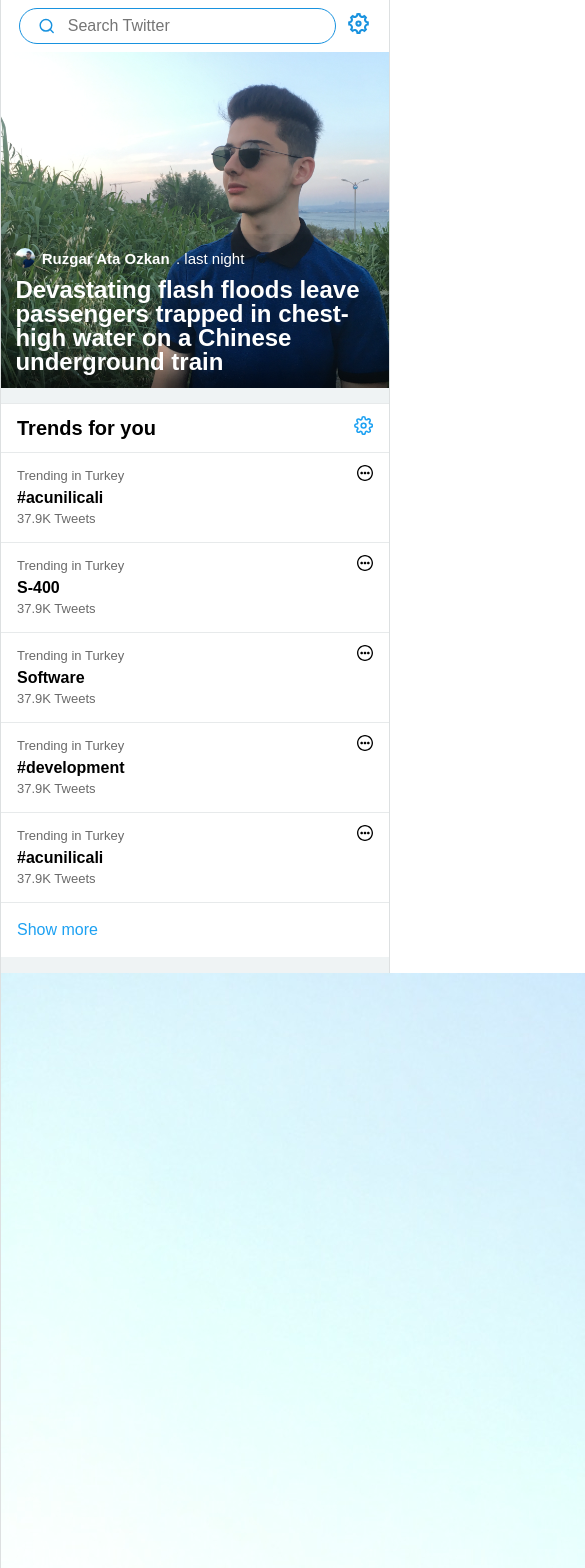
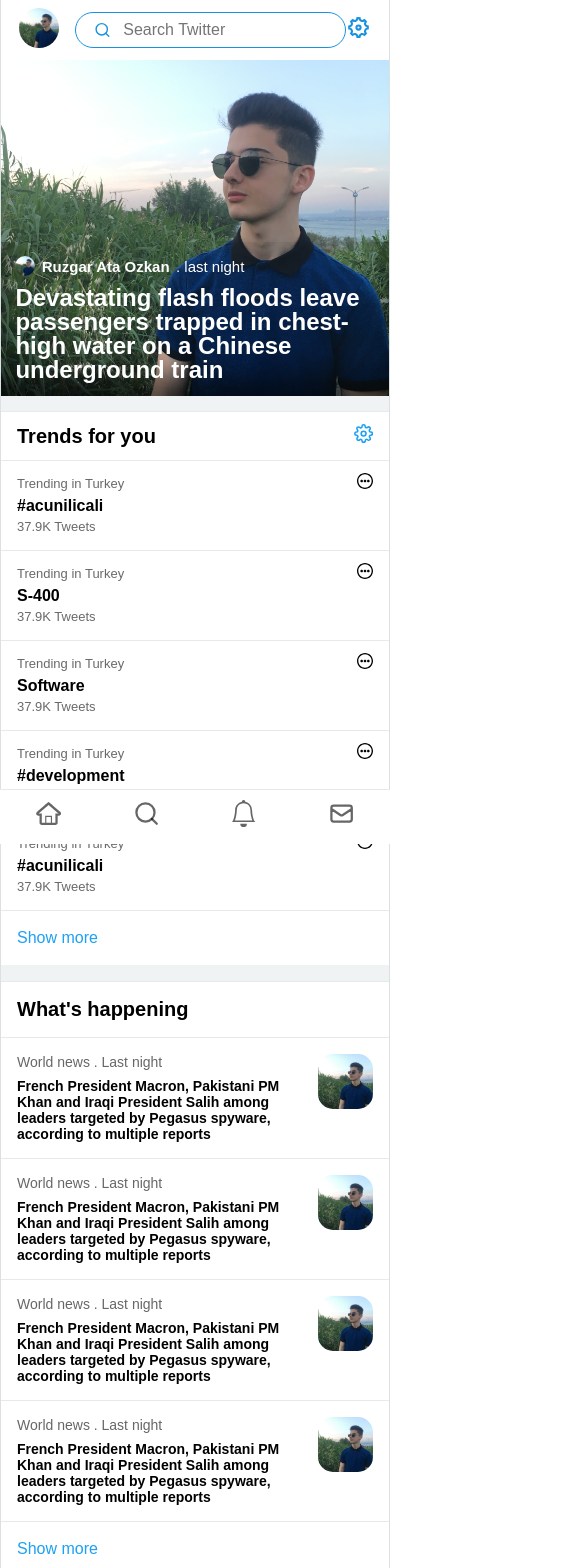
Before and after one commit to RuzgarAtaOzkan/Twitter-Clone, a React (Create React App) app: page /explore in a window 390 px wide. Shown: the top 1568 px of the page, 585 px wide, since content can reach past the window. Built offline with nearby package versions, Linux system fonts and the light colour scheme.

Commit message:
bottom bar added

```diff
--- a/package.json
+++ b/package.json
@@ -22,6 +22,7 @@
   "scripts": {
     "start": "react-scripts start",
     "build": "react-scripts build",
+    "deploy": "vercel --prod",
     "test": "react-scripts test",
     "eject": "react-scripts eject"
   },
--- a/src/components/Feeds/Explore/Explore.module.scss
+++ b/src/components/Feeds/Explore/Explore.module.scss
@@ -2,6 +2,7 @@
   background-color: rgb(239, 243, 244);
   border-left: 1px solid rgba($color: #b4b4b4, $alpha: 0.3);
   border-right: 1px solid rgba($color: #b4b4b4, $alpha: 0.3);
+
   .search-area {
     display: flex;
     justify-content: space-between;
@@ -11,6 +12,22 @@
     top: 0;
     background-color: white;
     z-index: 10;
+
+    .image {
+      display: none;
+      cursor: pointer;
+      margin-right: 1rem;
+
+      @media only screen and (max-width: 500px) {
+        display: block;
+      }
+      img {
+        width: 40px;
+        height: 40px;
+        object-fit: cover;
+        border-radius: 50%;
+      }
+    }
 
     .input-area {
       width: 90%;
@@ -76,4 +93,78 @@
       }
     }
   }
+
+  .whats-happening-area {
+    background-color: rgb(255, 255, 255);
+
+    .title-area {
+      display: flex;
+      justify-content: flex-start;
+      padding: 16px 16px;
+      align-items: center;
+      border-top: 1px solid rgb(231, 234, 235);
+      border-bottom: 1px solid rgb(231, 234, 235);
+
+      .title {
+        font-weight: bold;
+        font-size: 20px;
+      }
+
+      .settings-icon {
+        font-size: 1.2rem;
+
+        svg {
+          color: rgba(29, 161, 242, 1);
+        }
+      }
+    }
+
+    .section {
+      border-bottom: 1px solid rgb(231, 234, 235);
+      padding: 16px 16px;
+      display: flex;
+      justify-content: space-between;
+      align-items: flex-start;
+
+      .left-area {
+        .info {
+          font-size: 14px;
+          color: rgba($color: #000000, $alpha: 0.6);
+          margin-bottom: 8px;
+        }
+
+        .content {
+          font-weight: bold;
+
+          @media only screen and (max-width: 500px) {
+            font-size: 14px;
+          }
+        }
+      }
+
+      .right-area {
+        margin-left: 1rem;
+        align-self: stretch;
+        img {
+          width: 75px;
+          height: 75px;
+          border-radius: 15px;
+          object-fit: cover;
+
+          @media only screen and (max-width: 500px) {
+            width: 55px;
+            height: 55px;
+          }
+        }
+      }
+    }
+  }
+
+  .show-more {
+    padding: 18px 16px;
+
+    a {
+      color: rgba(29, 161, 242, 1);
+    }
+  }
 }
--- a/src/components/Feeds/Explore/index.js
+++ b/src/components/Feeds/Explore/index.js
@@ -1,5 +1,7 @@
 // MODULES
 import React from 'react';
+import { Link } from 'react-router-dom';
+import { useDispatch } from 'react-redux';
 
 // ICONS
 import SettingsIcon from '../../Icons/Settings';
@@ -9,14 +11,26 @@
 import Input from '../../Input';
 import Trends from '../../Trends';
 
+// DISPATCH ACTIONS
+import { setSidebar } from '../../../state/global/actions';
+
 // STYLES
 import styles from './Explore.module.scss';
 
 function Explore() {
+  const dispatch = useDispatch();
+
   return (
     <>
       <section className={styles['feed-area']}>
         <div className={styles['search-area']}>
+          <div
+            onClick={() => dispatch(setSidebar(true))}
+            className={styles['image']}
+          >
+            <img src="/assets/img/ruzgar.JPG" />
+          </div>
+
           <div className={styles['input-area']}>
             <Input placeholder="Search Twitter" />
           </div>
@@ -48,24 +62,82 @@
 
         <Trends />
 
-        <div className={styles['whats-happening']}>
-          <div className={styles['visual-area']}>
-            <img src="/assets/img/ruzgar.JPG" />
+        <div className={styles['whats-happening-area']}>
+          <div className={styles['title-area']}>
+            <div className={styles['title']}>What's happening</div>
+          </div>
 
-            <div className={styles['info-area']}>
-              <div className={styles['profile-info']}>
-                <img src="/assets/img/ruzgar.JPG" />
-
-                <div className={styles['name']}>Ruzgar Ata Ozkan</div>
-
-                <div className={styles['time']}>. last night</div>
+          <div className={styles['section']}>
+            <div className={styles['left-area']}>
+              <div className={styles['info']}>
+                World news . Last night
               </div>
 
               <div className={styles['content']}>
-                Devastating flash floods leave passengers trapped in
-                chest-high water on a Chinese underground train
+                French President Macron, Pakistani PM Khan and Iraqi
+                President Salih among leaders targeted by Pegasus
+                spyware, according to multiple reports
               </div>
             </div>
+
+            <div className={styles['right-area']}>
+              <img src="/assets/img/ruzgar.JPG" />
+            </div>
+          </div>
+          <div className={styles['section']}>
+            <div className={styles['left-area']}>
+              <div className={styles['info']}>
+                World news . Last night
+              </div>
+
+              <div className={styles['content']}>
+                French President Macron, Pakistani PM Khan and Iraqi
+                President Salih among leaders targeted by Pegasus
+                spyware, according to multiple reports
+              </div>
+            </div>
+
+            <div className={styles['right-area']}>
+              <img src="/assets/img/ruzgar.JPG" />
+            </div>
+          </div>
+          <div className={styles['section']}>
+            <div className={styles['left-area']}>
+              <div className={styles['info']}>
+                World news . Last night
+              </div>
+
+              <div className={styles['content']}>
+                French President Macron, Pakistani PM Khan and Iraqi
+                President Salih among leaders targeted by Pegasus
+                spyware, according to multiple reports
+              </div>
+            </div>
+
+            <div className={styles['right-area']}>
+              <img src="/assets/img/ruzgar.JPG" />
+            </div>
+          </div>
+          <div className={styles['section']}>
+            <div className={styles['left-area']}>
+              <div className={styles['info']}>
+                World news . Last night
+              </div>
+
+              <div className={styles['content']}>
+                French President Macron, Pakistani PM Khan and Iraqi
+                President Salih among leaders targeted by Pegasus
+                spyware, according to multiple reports
+              </div>
+            </div>
+
+            <div className={styles['right-area']}>
+              <img src="/assets/img/ruzgar.JPG" />
+            </div>
+          </div>
+
+          <div className={styles['show-more']}>
+            <Link>Show more</Link>
           </div>
         </div>
       </section>
--- a/src/components/Feeds/Home/Home.module.scss
+++ b/src/components/Feeds/Home/Home.module.scss
@@ -214,9 +214,6 @@
           width: 90%;
         }
 
-        .media {
-        }
-
         .tweet-options {
           display: flex;
           justify-content: flex-start;
--- a/src/components/Icons/Search.js
+++ b/src/components/Icons/Search.js
@@ -3,7 +3,11 @@
 import { FiSearch } from 'react-icons/fi';
 
 function Search({ active }) {
-  return active ? <FiSearch /> : <FiSearch />;
+  return active ? (
+    <FiSearch style={{ fontWeight: 'bold' }} />
+  ) : (
+    <FiSearch />
+  );
 }
 
 export default Search;
--- a/src/components/Layouts/Feed/index.js
+++ b/src/components/Layouts/Feed/index.js
@@ -5,6 +5,7 @@
 // COMPONENTS
 import Nav from '../../Nav';
 import RecommendationBar from '../../RecommendationBar';
+import BottomBar from '../../Nav/BottomBar';
 
 // STYLES
 import styles from './Feed.module.scss';
@@ -20,6 +21,7 @@
             <Nav />
             {component}
             <RecommendationBar />
+            <BottomBar />
           </main>
         );
       }}
--- /dev/null
+++ b/src/components/Nav/BottomBar/BottomBar.module.scss
@@ -0,0 +1,31 @@
+nav {
+  .bottom-bar-area {
+    border-top: 1px solid rgb(231, 234, 235);
+    display: none;
+    background-color: white;
+    position: fixed;
+    justify-content: space-around;
+    align-items: center;
+    bottom: 0;
+    padding: 10px 0;
+    z-index: 12;
+    width: 100%;
+
+    @media only screen and (max-width: 500px) {
+      display: flex;
+    }
+
+    .icon-area {
+      font-size: 1.7rem;
+      svg {
+        color: rgba($color: #000000, $alpha: 0.6);
+      }
+    }
+
+    .active-icon {
+      svg {
+        color: rgba(29, 161, 242, 1);
+      }
+    }
+  }
+}
--- /dev/null
+++ b/src/components/Nav/BottomBar/index.js
@@ -0,0 +1,64 @@
+// MODULES
+import React, { useState } from 'react';
+import { Link } from 'react-router-dom';
+import cn from 'classnames';
+
+// ICONS
+import HomeIcon from '../../Icons/Home';
+import BellIcon from '../../Icons/Bell';
+import MailIcon from '../../Icons/Mail';
+import SearchIcon from '../../Icons/Search';
+
+// STYLES
+import styles from './BottomBar.module.scss';
+
+function BottomBar() {
+  const [activeIcon, setActiveIcon] = useState(-1);
+
+  const bottomBarItems = [
+    {
+      activeIcon: <HomeIcon active />,
+      icon: <HomeIcon />,
+      path: '/home',
+    },
+    {
+      activeIcon: <SearchIcon active />,
+      icon: <SearchIcon />,
+      path: '/explore',
+    },
+    {
+      activeIcon: <BellIcon active />,
+      icon: <BellIcon />,
+      path: '/notifications',
+    },
+    {
+      activeIcon: <MailIcon active />,
+      icon: <MailIcon />,
+      path: '/messages',
+    },
+  ];
+
+  return (
+    <nav>
+      <div className={styles['bottom-bar-area']}>
+        {bottomBarItems.map((item, index) => {
+          return (
+            <div
+              onClick={() => setActiveIcon(index)}
+              className={cn(
+                styles['icon-area'],
+                index === activeIcon ? styles['active-icon'] : null,
+              )}
+            >
+              <Link to={item.path}>
+                {index === activeIcon ? item.activeIcon : item.icon}
+              </Link>
+            </div>
+          );
+        })}
+      </div>
+    </nav>
+  );
+}
+
+export default BottomBar;
--- a/src/components/Nav/index.js
+++ b/src/components/Nav/index.js
@@ -200,7 +200,7 @@
 
           <div
             onClick={() => setAccountDropdown(!accountDropdown)}
-            className={cn(styles['account'], 'pos-rel')}
+            className={cn(styles['account'], 'pos-rel')} // pos-rel = position: relative;
           >
             <Dropdown
               classNames="w300"
```
